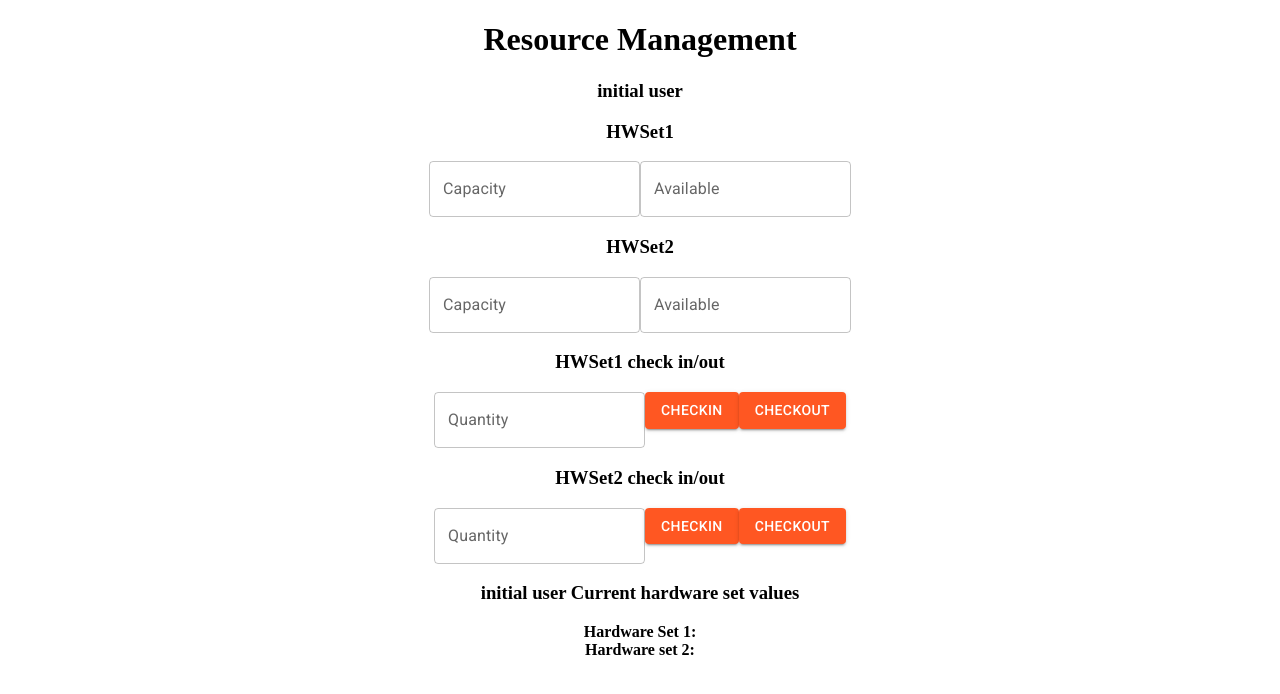
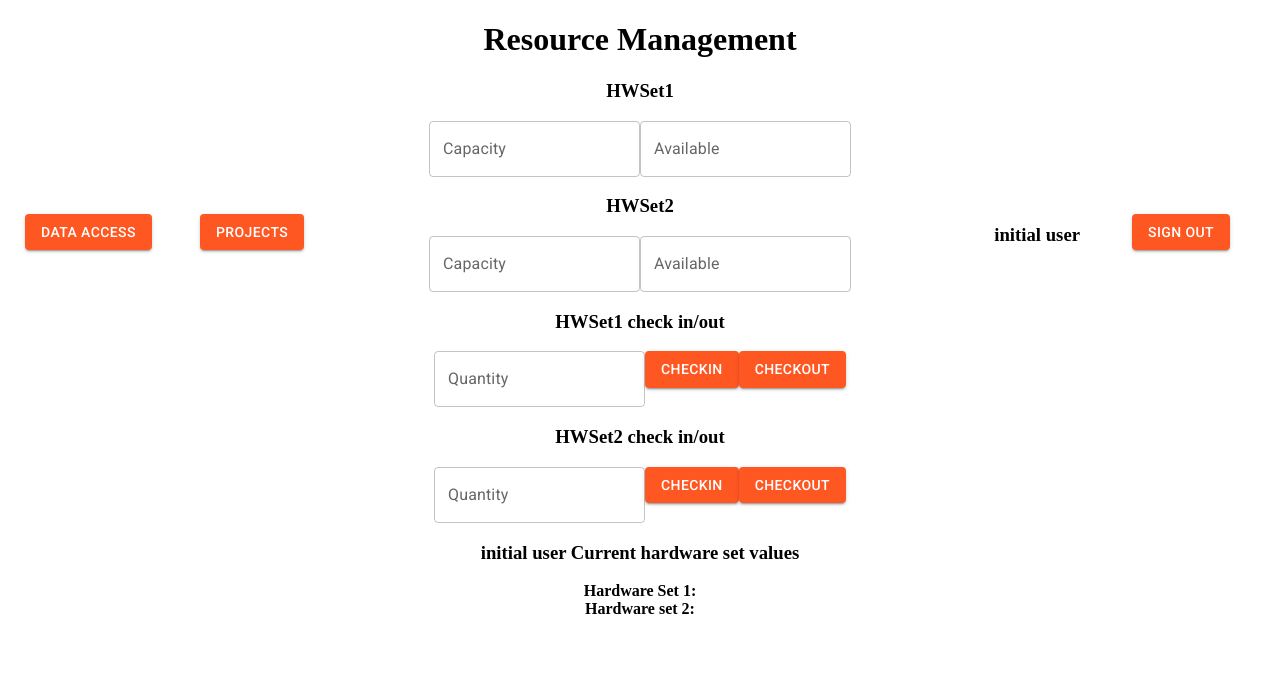
Before and after one commit to LandynMoreno/EE461L, a React (Create React App) app in the folder project/: page /resourceManagement in a window 1280 px wide. Shown: the top 694 px of the page. Built offline with nearby package versions, Linux system fonts and the light colour scheme; no server answers.

Commit message:
Update ResourceMagement.js

```diff
--- a/project/src/components/ResourceMagement.js
+++ b/project/src/components/ResourceMagement.js
@@ -121,8 +121,13 @@ function ResourceManagement({globalUser, setGlobalUser, currentProjId, setCurren
 
     return (
         <div>
+            <div className = 'navigationBar'>
+                <Button variant="contained" onClick={()=>navigate('/dataaccess')} style = {{display: 'flex', position: 'fixed', bottom: 550, left: 25}}>Data Access</Button>
+                <Button variant="contained" onClick={()=>navigate('/projects')} style = {{display: 'flex', position: 'fixed', bottom: 550, left: 200}}>Projects</Button>
+                <h3 style = {{display: 'flex', position: 'fixed', bottom: 535, right: 200}}>{globalUser}</h3>
+                <Button variant="contained" onClick={()=> {navigate('/'); setGlobalUser('Not Signed-In');}} style = {{display: 'flex', position: 'fixed', bottom: 550, right: 50}}>Sign Out</Button>
+            </div>
             <h1>Resource Management</h1>
-            <h3>{globalUser}</h3>
 
             <div className = 'container' style = {{display : "block"}}>
                 <h3 id = "HWSet1">HWSet1</h3>
```
